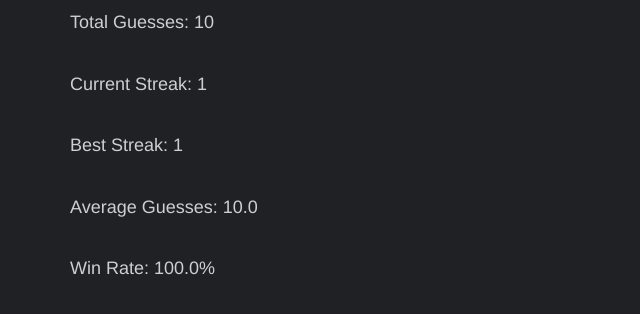
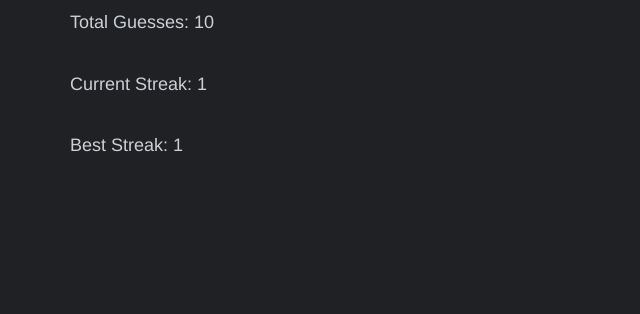
Before and after one commit to CammoLammo/CITS3403Project, a Flask app: page /stats in a window 1280 px wide. Shown: the part 274-588 px from the top of the page, without its empty margins (0-640 px from the left). Run offline with Flask 2, Linux system fonts and the light colour scheme; a user stored in the database is signed in; tables that the repository leaves empty hold one stand-in row (values such as "Sample post"); some libraries are stand-ins or nearby versions.

Commit message:
fixed stats page bug

```diff
--- a/app/templates/stats.html
+++ b/app/templates/stats.html
@@ -49,10 +49,6 @@
         <p>Current Streak: {{ current_user.currentStreak }}</p>
         <br>
         <p>Best Streak: {{ current_user.bestStreak }}</p>
-        <br>
-        <p>Average Guesses: {{ current_user.totalGuesses / current_user.gamesPlayed }}</p>
-        <br>
-        <p>Win Rate: {{ current_user.gamesWon / current_user.gamesPlayed * 100 }}%</p>
     </div>
   </div>
 <html
```
